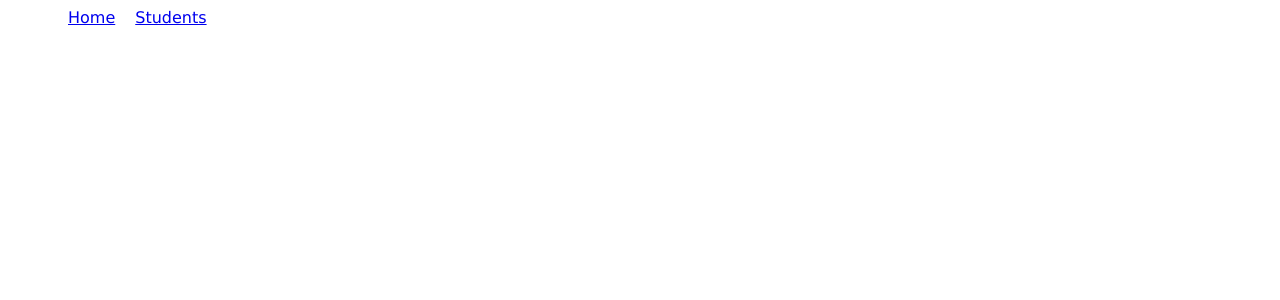
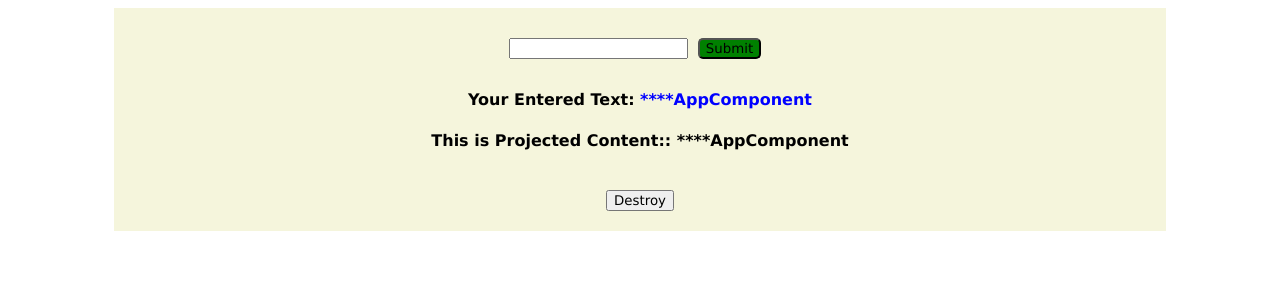
Before and after one commit to jusjassar/StackBlitz, an Angular app: page / in a window 1280 px wide. Shown: the top 300 px of the page. Built offline with nearby package versions, Linux system fonts and the light colour scheme.

Commit message:
4 files modified, 3 added, 3 deleted

```diff
--- a/src/app/app.component.css
+++ b/src/app/app.component.css
@@ -5,3 +5,16 @@ ul li {
   display: inline;
   margin-left: 20px;
 }
+.container{
+  width: 80%;
+  margin: auto;
+  background-color: beige;
+  padding: 20px 20px;
+  text-align: center;
+
+}
+.btn{
+  background-color: green;
+  border-radius: 5px;
+  margin:10px
+}
--- a/src/app/app.component.html
+++ b/src/app/app.component.html
@@ -1,9 +1,8 @@
-<div>
-  <ul>
-    <li><a routerLink='home'>Home</a></li>
-    <li><a routerLink='students'>Students</a></li>
-  </ul>
+<div class="container">
+  <input type="text" class="inputField" #Input>
+  <button class="btn" (click)="inputMethod(Input)">Submit</button>
+  <app-demo [enteredText]="searchStr" *ngIf="demoDestroy">
+    <h4 >This is Projected Content:: {{searchStr}}</h4>
+  </app-demo>
+  <button (click)="destroyComponent()">Destroy</button>
 </div>
-<div>
-  <router-outlet></router-outlet>
-</div>
--- a/src/app/app.component.ts
+++ b/src/app/app.component.ts
@@ -5,4 +5,14 @@ import { Component } from '@angular/core';
   templateUrl: './app.component.html',
   styleUrls: [ './app.component.css' ]
 })
-export class AppComponent  { }
+export class AppComponent  {
+  searchStr:string="****AppComponent"
+  inputMethod(srchStr:HTMLInputElement){
+    this.searchStr=srchStr.value
+  }
+  demoDestroy:boolean=true;
+  destroyComponent(){
+    this.demoDestroy=false
+  }
+
+}
--- a/src/app/app.module.ts
+++ b/src/app/app.module.ts
@@ -2,21 +2,15 @@ import { NgModule } from '@angular/core';
 import { BrowserModule } from '@angular/platform-browser';
 import { RouterModule, Routes } from '@angular/router';
 import { HttpClientModule } from '@angular/common/http'
-
 import { AppComponent } from './app.component';
-import { StudentsComponent } from './students/students.component';
-
-const appRoutes:Routes=[
-{path:'students',component:StudentsComponent}
-]
+import { DemoComponent } from './demo/demo.component';
 
 @NgModule({
   imports: [BrowserModule,
-  RouterModule.forRoot(appRoutes),
 HttpClientModule],
   declarations: [
     AppComponent,
-    StudentsComponent
+    DemoComponent
   ],
   bootstrap: [AppComponent],
 })
--- /dev/null
+++ b/src/app/demo/demo.component.css
@@ -0,0 +1,3 @@
+.textEnteredClass{
+  color:Blue;
+}
--- /dev/null
+++ b/src/app/demo/demo.component.html
@@ -0,0 +1,5 @@
+<div>
+  <h4>Your Entered Text:  <span [ngClass]="{textEnteredClass : enteredText !='AppComponent'}">{{enteredText}}</span></h4>
+  <ng-content></ng-content>
+  <br>
+</div>
--- /dev/null
+++ b/src/app/demo/demo.component.ts
@@ -0,0 +1,65 @@
+import {
+  Component,
+  Input,
+  OnInit,
+  OnChanges,
+  DoCheck,
+  AfterContentInit,
+  AfterContentChecked,
+  AfterViewInit,
+  AfterViewChecked,
+  OnDestroy,
+} from '@angular/core';
+
+@Component({
+  selector: 'app-demo',
+  templateUrl: './demo.component.html',
+  styleUrls: ['./demo.component.css'],
+})
+export class DemoComponent
+  implements
+    OnInit,
+    OnChanges,
+    DoCheck,
+    AfterContentInit,
+    AfterContentChecked,
+    AfterViewInit,
+    AfterViewChecked,
+    OnDestroy
+{
+  @Input() enteredText: string = 'Hello World';
+  // LifeCycle Hooks Exercise
+  //1. Constructor
+
+  constructor() {
+    console.log('constructor started');
+    console.log(this.enteredText);
+  }
+  ngOnChanges() {
+    console.log('ngOnChanges Started  ' + this.enteredText);
+  }
+  ngOnInit() {
+    console.log('ngOnInit Started');
+    console.log(
+      'Printing Entered Text Property from ngOnInit  ' + this.enteredText
+    );
+  }
+  ngDoCheck() {
+    console.log('doCheck Started  ' + this.enteredText);
+  }
+  ngAfterContentInit() {
+    console.log('ngAfterContentInit Started  ' + this.enteredText);
+  }
+  ngAfterContentChecked() {
+    console.log('ngAfterContentChecked started  ' + this.enteredText);
+  }
+  ngAfterViewInit() {
+    console.log('ngAfterViewInit Started  ' + this.enteredText);
+  }
+  ngAfterViewChecked() {
+    console.log('ngAfterViewChecked started  ' + this.enteredText);
+  }
+  ngOnDestroy() {
+    console.log('onDestroy started ' + this.enteredText);
+  }
+}
--- a/src/app/students/students.component.html
+++ /dev/null
@@ -1,4 +0,0 @@
-<div>
-  <h1>Students Component</h1>
-  <!-- <button (click)="addStudents()">Add Students</button> -->
-</div>
--- a/src/app/students/students.component.ts
+++ /dev/null
@@ -1,19 +0,0 @@
-import { Component, OnInit } from '@angular/core';
-import { StudentService } from '../students.service'
-
-
-@Component({
-  selector: 'app-students',
-  templateUrl: './students.component.html',
-  styleUrls: ['./students.component.css']
-})
-export class StudentsComponent implements OnInit {
-
-  constructor(private studentSrvcs:StudentService) { }
-
-  ngOnInit() {
-  }
-  addStudents(){
-    this.studentSrvcs.postData()
-  }
-}
```
Also changed, not shown: src/app/students/students.component.css (deleted).
